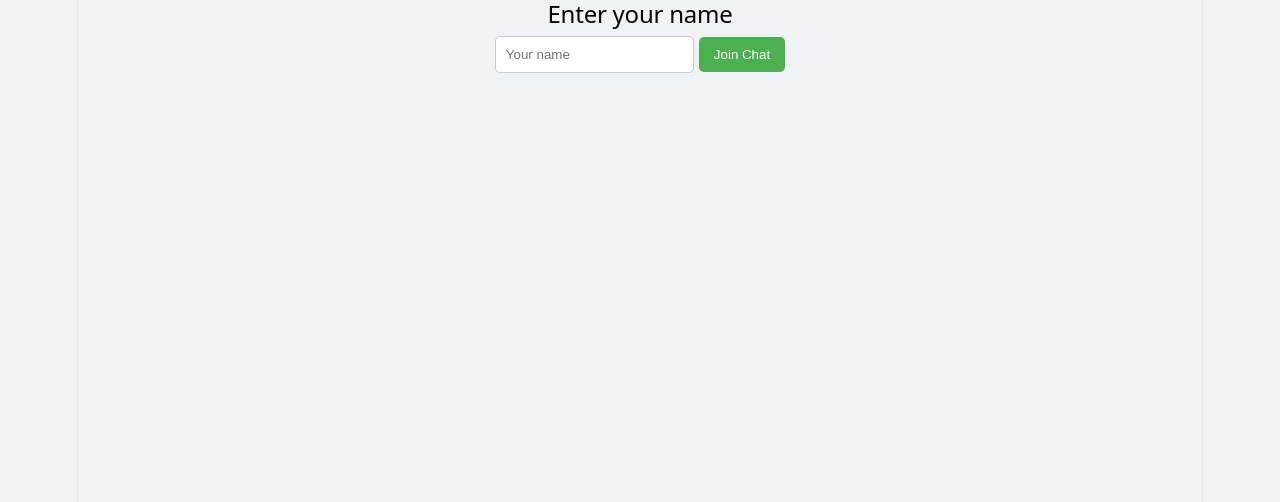
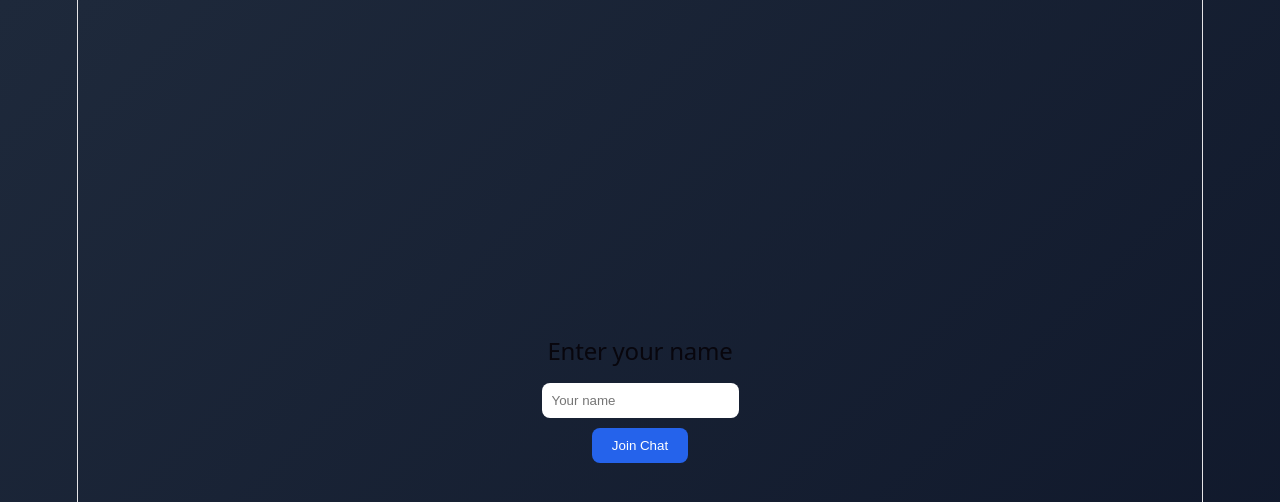
Before and after one commit to PavanKumar-Boddeda/english-chat, a React (Vite) app: page / in a window 1280 px wide. Shown: the top 502 px of the page. Built offline with nearby package versions, Linux system fonts and the light colour scheme; no server answers; the database is empty.

Commit message:
fixed UI layering

```diff
--- a/src/App.css
+++ b/src/App.css
@@ -1,75 +1,112 @@
 body{
 margin:0;
-font-family:Arial;
-background:#f0f2f5;
+font-family:Arial, sans-serif;
+background:linear-gradient(135deg,#1e293b,#0f172a);
+height:100vh;
+display:flex;
+justify-content:center;
+align-items:center;
 }
 
 .app{
-max-width:700px;
-margin:auto;
-height:100vh;
+width:100%;
+max-width:600px;
+height:90vh;
+background:#111827;
+border-radius:15px;
 display:flex;
 flex-direction:column;
+overflow:hidden;
+box-shadow:0 10px 40px rgba(0,0,0,0.5);
+color:white;
 }
 
 h1{
 text-align:center;
-padding:10px;
+padding:15px;
+margin:0;
+background:#020617;
+border-bottom:1px solid #334155;
 }
 
 .chat-box{
 flex:1;
+padding:15px;
 overflow-y:auto;
-padding:15px;
+display:flex;
+flex-direction:column;
+gap:10px;
 }
 
 .my-message{
-background:#dcf8c6;
+align-self:flex-end;
+background:#2563eb;
 padding:10px;
-margin:10px;
 border-radius:10px;
-text-align:right;
+max-width:70%;
 }
 
 .other-message{
-background:white;
+align-self:flex-start;
+background:#374151;
 padding:10px;
-margin:10px;
 border-radius:10px;
+max-width:70%;
+}
+
+.correction{
+margin-top:5px;
+font-size:12px;
+color:#facc15;
 }
 
 .input-box{
 display:flex;
 padding:10px;
-background:white;
-position:sticky;
-bottom:0;
+background:#020617;
+border-top:1px solid #334155;
 }
 
-input{
+.input-box input{
 flex:1;
 padding:10px;
-border:1px solid #ccc;
-border-radius:5px;
+border:none;
+border-radius:8px;
+outline:none;
 }
 
-button{
+.input-box button{
+margin-left:10px;
 padding:10px 15px;
-margin-left:5px;
-background:#4CAF50;
+border:none;
+border-radius:8px;
+background:#2563eb;
 color:white;
-border:none;
-border-radius:5px;
+cursor:pointer;
 }
 
-.correction{
-color:red;
-font-size:12px;
-margin-top:5px;
+.login{
+display:flex;
+flex-direction:column;
+align-items:center;
+justify-content:center;
+height:100vh;
+background:linear-gradient(135deg,#1e293b,#0f172a);
+color:white;
 }
 
-.time{
-font-size:10px;
-color:gray;
-margin-left:10px;
+.login input{
+padding:10px;
+margin-top:10px;
+border-radius:8px;
+border:none;
 }
+
+.login button{
+margin-top:10px;
+padding:10px 20px;
+border:none;
+border-radius:8px;
+background:#2563eb;
+color:white;
+}
```
